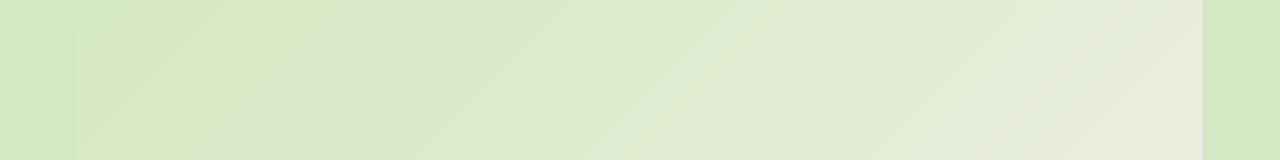
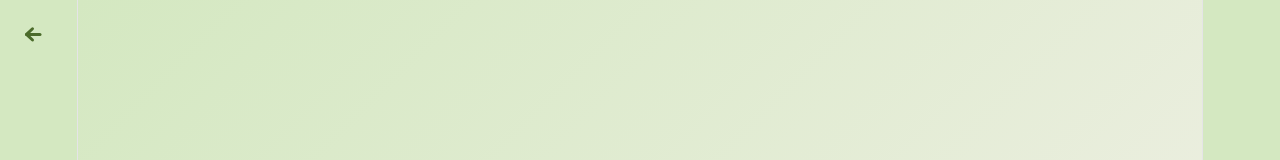
Before and after one commit to ghdtjdud/OSS_Nudge, a React (Vite) app: page / in a window 1280 px wide. Shown: the top 160 px of the page. Built offline with nearby package versions, Linux system fonts and the light colour scheme; the HTML template or start-up script is replaced by a standard one.

Commit message:
뒤로가기 버튼 추가

```diff
--- /dev/null
+++ b/src/components/BackButton.jsx
@@ -0,0 +1,29 @@
+import React from 'react'
+import { useNavigate } from 'react-router-dom'
+
+export default function BackButton({ onClick, to, className = 'back-button' }) {
+	const navigate = useNavigate()
+
+	const handleClick = (e) => {
+		if (onClick) onClick(e)
+		if (to) navigate(to)
+		else navigate(-1)
+	}
+
+	return (
+		<button type="button" className={className} onClick={handleClick} aria-label="뒤로가기">
+			<svg
+				width="36"
+				height="36"
+				viewBox="0 0 48 36"
+				xmlns="http://www.w3.org/2000/svg"
+				role="img"
+				aria-hidden="false"
+			>
+				<title>뒤로가기</title>
+				<path d="M22 11l-8 7.5L22 26" stroke="#4B6B2B" strokeWidth="4" strokeLinecap="round" strokeLinejoin="round" fill="none" />
+				<path d="M32 18.5H14" stroke="#4B6B2B" strokeWidth="4" strokeLinecap="round" strokeLinejoin="round" fill="none" />
+			</svg>
+		</button>
+	)
+}
--- a/src/components/PageLayout.jsx
+++ b/src/components/PageLayout.jsx
@@ -9,9 +9,12 @@
  * @param {string} className - 추가 CSS 클래스
  * @returns {JSX.Element}
  */
+import BackButton from './BackButton'
+
 export default function PageLayout({ children, className = '' }) {
   return (
     <div className={`page ${className}`.trim()}>
+      <BackButton />
       {children}
     </div>
   );
--- a/src/styles/theme.css
+++ b/src/styles/theme.css
@@ -398,6 +398,53 @@ body {
   max-width: 900px;
 }
 
+/* ==========================================
+   BackButton 스타일 (좌상단 고정 뒤로가기 버튼)
+   ========================================== */
+.back-button {
+  position: fixed;
+  top: calc(12px + env(safe-area-inset-top, 0px));
+  left: calc(12px + env(safe-area-inset-left, 0px));
+  width: 44px;
+  height: 44px;
+  padding: 0;
+  background: transparent;
+  border: none;
+  cursor: pointer;
+  display: inline-flex;
+  align-items: center;
+  justify-content: center;
+  z-index: 9999;
+  -webkit-tap-highlight-color: transparent;
+  box-shadow: none;
+  border-radius: 0;
+}
+
+.back-button img {
+  width: 36px;
+  height: 36px;
+  display: block;
+  object-fit: contain;
+  pointer-events: none;
+}
+
+/* 다른 요소와 겹치지 않도록 컨텐츠와 충분한 간격 확보가 필요할 수 있습니다.
+   필요 시 페이지 컨테이너에 padding-top을 추가하세요. */
+
+@media (max-width: 480px) {
+  .back-button {
+    top: calc(8px + env(safe-area-inset-top, 0px));
+    left: calc(8px + env(safe-area-inset-left, 0px));
+    width: 44px;
+    height: 44px;
+  }
+
+  .back-button img {
+    width: 32px;
+    height: 32px;
+  }
+}
+
 .container--full {
   max-width: 100%;
 }
```
